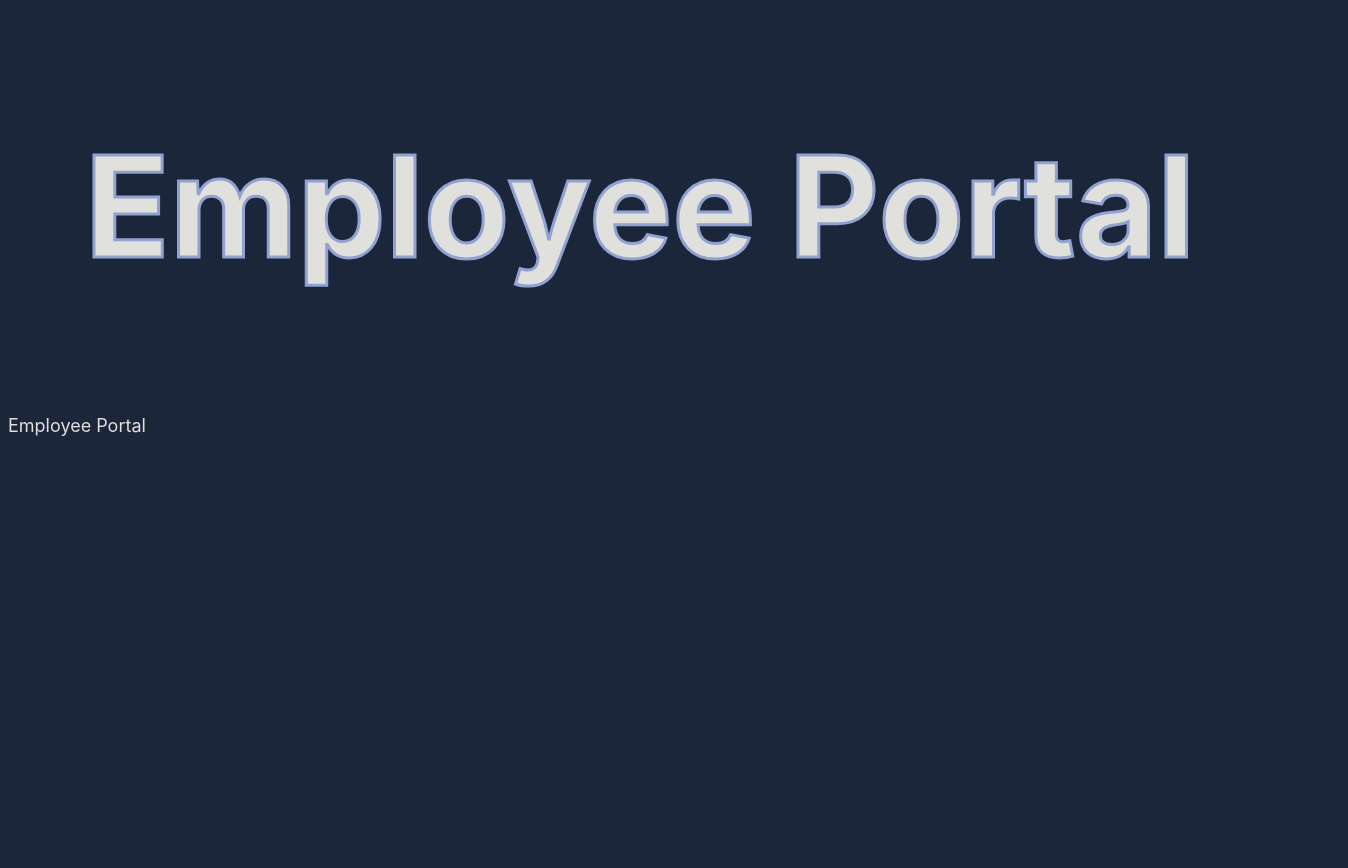
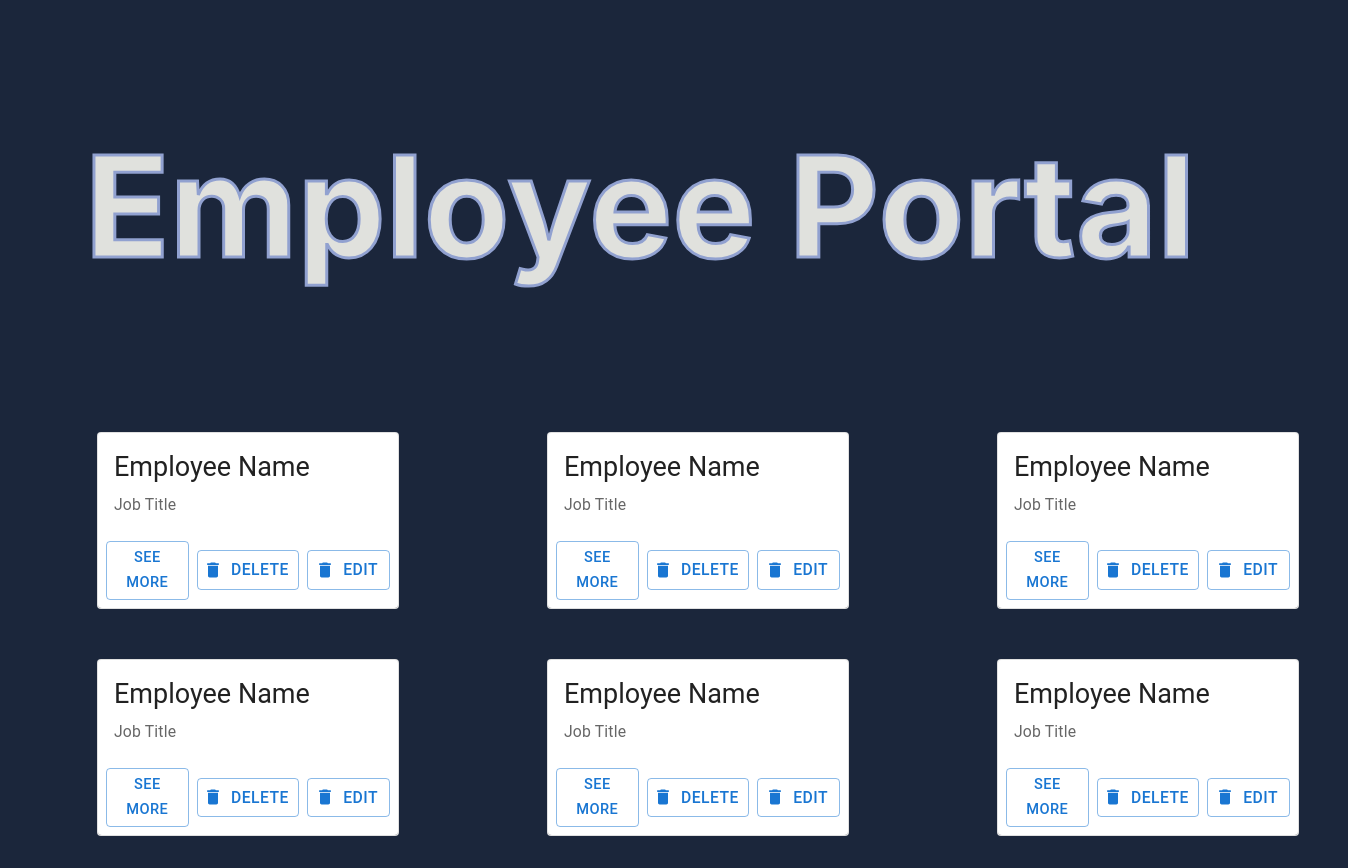
Before and after one commit to darianthao/employeeportal, a Next.js app: page / in a window 1280 px wide. Shown: the top 868 px of the page, 1348 px wide, since content can reach past the window. Before the commit the page ends 800 px from the top, so only its background shows below. Built offline with nearby package versions, Linux system fonts and the light colour scheme.

Commit message:
added styling to grid items and grid container

```diff
--- a/package.json
+++ b/package.json
@@ -9,6 +9,10 @@
     "lint": "next lint"
   },
   "dependencies": {
+    "@emotion/react": "^11.10.5",
+    "@emotion/styled": "^11.10.5",
+    "@mui/icons-material": "^5.11.0",
+    "@mui/material": "^5.11.7",
     "@next/font": "13.1.6",
     "@types/node": "18.11.18",
     "@types/react": "18.0.27",
--- a/src/components/employee/employee.tsx
+++ b/src/components/employee/employee.tsx
@@ -6,18 +6,31 @@ import CardContent from '@mui/material/CardContent';
 import Button from '@mui/material/Button';
 import Typography from '@mui/material/Typography';
 import {blue, red} from "@mui/material/colors";
+import DeleteIcon from '@mui/icons-material/Delete';
+import {CardMedia} from "@mui/material";
 
 
 const card = (
     <React.Fragment>
-        <CardContent>
-            <Typography sx={{ fontSize: 16 }} color="text.secondary">
-                Employee Name
-            </Typography>
-        </CardContent>
-        <CardActions >
-            <Button size="small">View</Button>
-        </CardActions>
+        <Card sx={{ maxWidth: 300 }}>
+            <CardContent>
+                <Typography gutterBottom variant="h5" component="div">
+                    Employee Name
+                </Typography>
+                <Typography variant="body2" color="text.secondary">
+                    Job Title
+                </Typography>
+            </CardContent>
+            <CardActions>
+                <Button size="small" variant="outlined">See More</Button>
+                <Button variant="outlined" startIcon={<DeleteIcon />}>
+                    Delete
+                </Button>
+                <Button variant="outlined" startIcon={<DeleteIcon />}>
+                    Edit
+                </Button>
+            </CardActions>
+        </Card>
     </React.Fragment>
 );
 
--- a/src/pages/index.tsx
+++ b/src/pages/index.tsx
@@ -1,4 +1,5 @@
 import { Inter } from '@next/font/google'
+import {Employee} from "@/components/employee/employee";
 
 const inter = Inter({ subsets: ['latin'] })
 
@@ -6,7 +7,7 @@ export default function Home() {
   return (
       <div className="home-container">
         <h1 className="employee_portal_title">Employee Portal</h1>
-        <p>Employee Portal</p>
+          <Employee/>
       </div>
   )
 }
--- a/src/styles/globals.css
+++ b/src/styles/globals.css
@@ -1,7 +1,3 @@
-
-* {
-    background-color: #1b263b;
-}
 
 html, body {
     font-family: -apple-system, BlinkMacSystemFont, Segoe UI, Roboto, Oxygen, Ubuntu,
@@ -9,6 +5,7 @@ html, body {
     line-height: 1.6;
     font-size: 18px;
     color: #e0e1dd;
+    background-color: #1b263b;
 }
 
 .employee_portal_title{
@@ -17,5 +14,22 @@ html, body {
     -webkit-text-stroke-width: 3px;
     display: flex;
     align-items: center;
-    justify-content: center
+    justify-content: center;
 }
+
+.employee_container{
+    display: grid;
+    grid-template-rows: 1fr 1fr 1fr;
+    grid-template-columns: 1fr 1fr 1fr;
+    background-color: #1b263b;
+    padding: 20px 20px 20px 20px;
+    margin: 20px 20px 20px 20px;
+    grid-gap: 50px;
+}
+
+.grid-item{
+    width: 400px;
+    display: flex;
+    align-items: center;
+    justify-content: center;
+}
```
Also changed, not shown: 1 other file (tests, documents, lock files or other folders).
